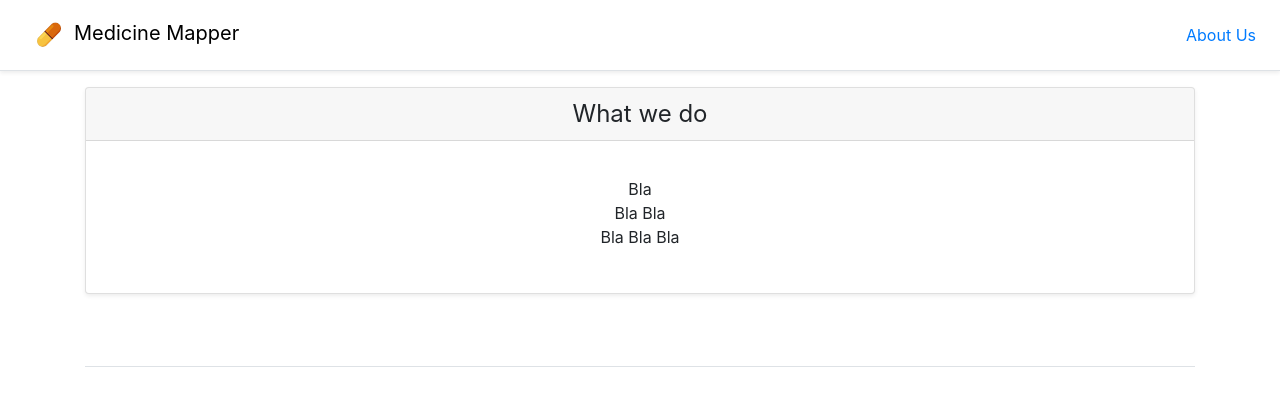
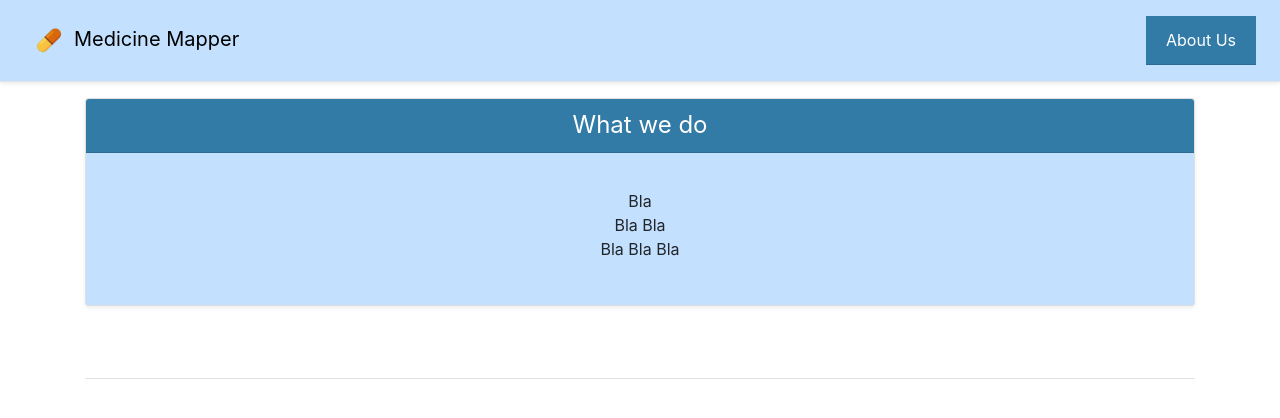
Before and after one commit to kieran12lamb/HCI, a Flask app: page /about in a window 1280 px wide. Shown: the top 418 px of the page. Run offline with Flask 2, Linux system fonts and the light colour scheme; parts of the project's set-up code (start-up, migrations or seed data) failed here and were passed over; some libraries are stand-ins or nearby versions.

Commit message:
colour scheme throughout

```diff
--- a/templates/about.html
+++ b/templates/about.html
@@ -13,20 +13,20 @@
 
   <body cz-shortcut-listen="true">
 
-    <div class="d-flex flex-column flex-md-row align-items-center p-3 px-md-4 mb-3 bg-white border-bottom shadow-sm">
+    <div class="d-flex flex-column flex-md-row align-items-center p-3 px-md-4 mb-3 border-bottom shadow-sm" style="background-color: #C3E1FF">
       <h5 class="my-0 mr-md-auto font-weight-normal"><a href="/" style="color:black"><img src="/static/images/pill_favicon.gif" style="height:auto;width:50px"></img>Medicine Mapper</color></a></h5>
       <nav class="my-2 my-md-0 mr-md-3">
       </nav>
-      <a href="/about" class="input-group-btn">About Us</a>
+      <a href="/about" class="card-header input-group-btn" style="background-color: #327ba7; color:white">About Us</a>
     </div>
 
     <div class="container" >
       <div class="card-deck mb-3 text-center">
         <div class="card mb-4 shadow-sm">
-          <div class="card-header">
+          <div class="card-header" style="background-color:  #327ba7; color: white">
             <h4 class="my-0 font-weight-normal">What we do</h4>
           </div>
-          <div class="card-body">
+          <div class="card-body" style="background-color: #C3E1FF;">
             <ul class="list-unstyled mt-3 mb-4">
               <li>Bla</li>
               <li>Bla Bla</li>
--- a/templates/graphs.html
+++ b/templates/graphs.html
@@ -17,11 +17,11 @@
 
   <body cz-shortcut-listen="true">
 
-    <div class="d-flex flex-column flex-md-row align-items-center p-3 px-md-4 mb-3 bg-white border-bottom shadow-sm">
+    <div class="d-flex flex-column flex-md-row align-items-center p-3 px-md-4 mb-3 border-bottom shadow-sm" style="background-color: #C3E1FF">
       <h5 class="my-0 mr-md-auto font-weight-normal"><a href="/" style="color:black"><img src="/static/images/pill_favicon.gif" style="height:auto;width:50px"></img>Medicine Mapper</color></a></h5>
       <nav class="my-2 my-md-0 mr-md-3">
       </nav>
-      <a href="/about" class="input-group-btn">About Us</a>
+      <a href="/about" class="card-header input-group-btn" style="background-color: #327ba7; color:white">About Us</a>
     </div>
 
     <div>
--- a/templates/index.html
+++ b/templates/index.html
@@ -33,7 +33,7 @@
           </div>
           <div class="card-body" style="background-color: #C3E1FF;">
             <ul class="list-unstyled mt-3 mb-4">
-              <li>Correlates well with curculatory diseases</li>
+              <li>Correlates well with circulatory diseases</li>
               <li>Blood Thinning Drug</li>
               <li>Typically an older demographic</li>
               <br>
@@ -51,7 +51,6 @@
             <ul class="list-unstyled mt-3 mb-4">
               <li>Usually prescribed for opiate maintenance therapy</li>
               <li>Used to lessen withdrawl symptoms</li>
-              <br>
             </ul>
               <form class="" action="/graphs/Methadone" method="post">
                 <button type="submit" id='methadoneButton' type="button" class="btn btn-lg btn-block btn-primary">Click Here</button>
```
